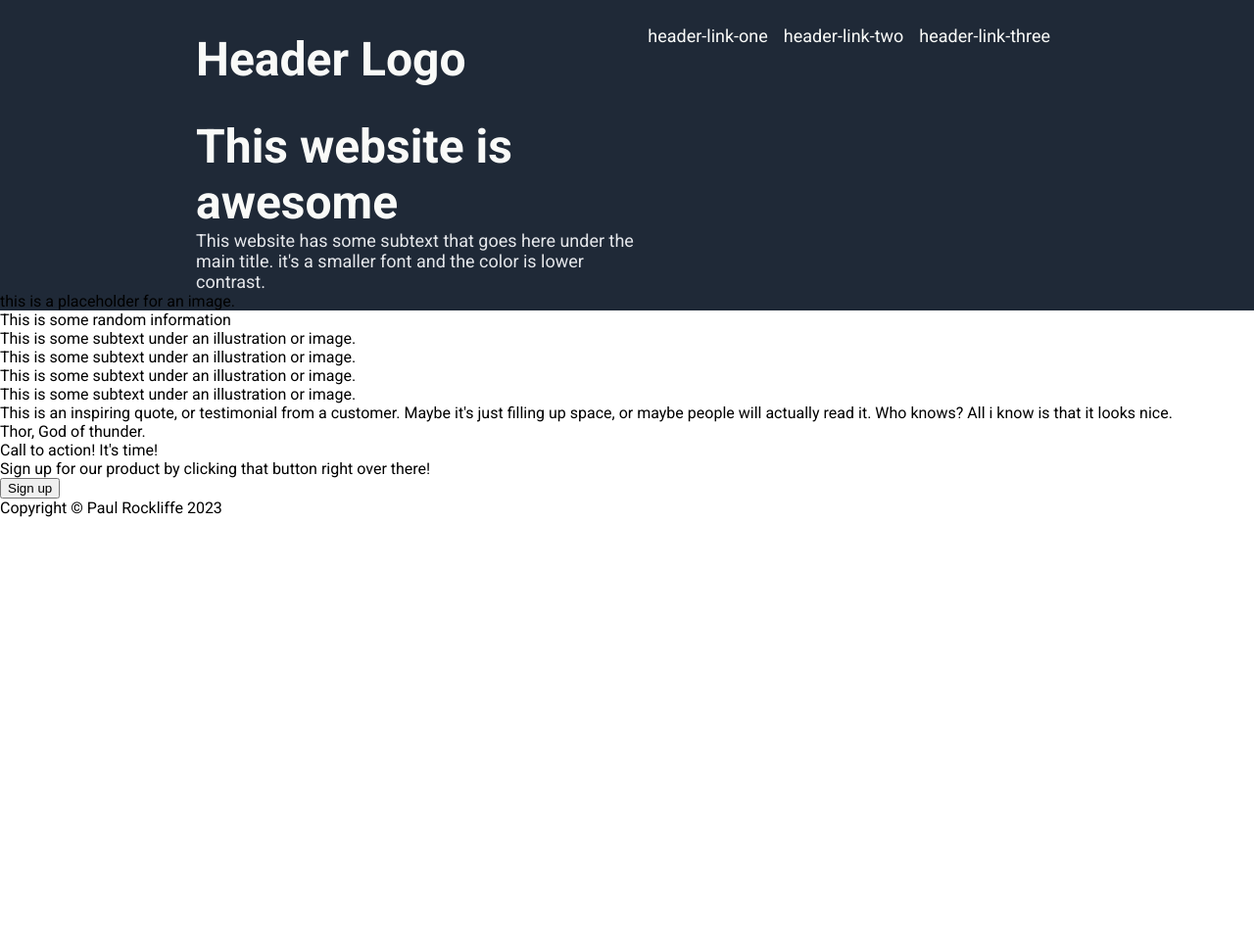
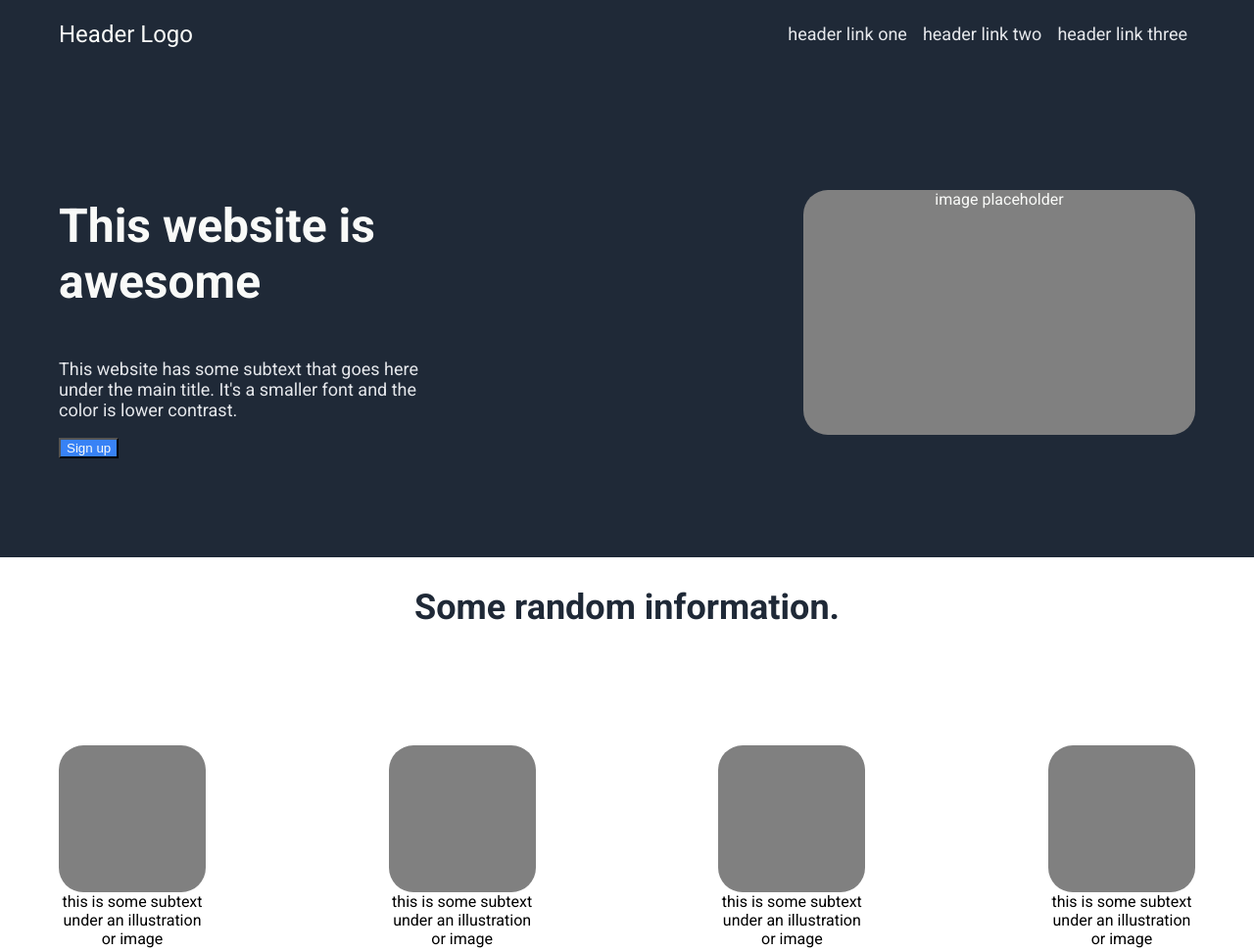
Before and after one commit to rocko678/landingPage, a plain HTML site: page index.html in a window 1280 px wide. Shown: the top 971 px of the page at 98% size. Before the commit the page ends 800 px from the top, so only its background shows below. Drawn offline with Linux system fonts and the light colour scheme.

Commit message:
landing page html
completed html and css to site

```diff
--- a/index.html
+++ b/index.html
@@ -4,71 +4,89 @@
     <meta charset="UTF-8">
     <meta http-equiv="X-UA-Compatible" content="IE=edge">
     <meta name="viewport" content="width=device-width, initial-scale=1.0">
-    <title>Hero text</title>
-
-    <link rel="stylesheet" href="style.css">
+    <title>hero text</title>
+    <link href="style.css" rel="stylesheet" >
     <link rel="preconnect" href="https://fonts.googleapis.com">
-    <link rel="preconnect" href="https://fonts.gstatic.com" crossorigin>
-    <link href="https://fonts.googleapis.com/css2?family=Roboto:ital,wght@0,400;0,700;1,300;1,400&display=swap" rel="stylesheet">
+<link rel="preconnect" href="https://fonts.gstatic.com" crossorigin>
+<link href="https://fonts.googleapis.com/css2?family=Roboto:ital,wght@0,100;0,300;0,400;0,500;0,700;0,900;1,100;1,300;1,400;1,500;1,700;1,900&display=swap" rel="stylesheet">
 </head>
 <body>
-    <div class="header">
-    <div class="header-left">
-        <h1><a href="index.html">Header Logo</a></h1>
+    <div class="container">
+        <div class="wrapper">
+        <div class="header-logo">Header Logo</div>
+<nav class="nav-bar">
+    <ul>
+        <li><a href="#">header link one</a></li>
+        <li><a href="#">header link two</a></li>
+        <li><a href="#">header link three</a></li>
+    </ul>
+</nav>
     </div>
-    <div class="header-right">
-        <ul>
-            <li><a href="#">header-link-one</a></li>
-            <li><a href="#">header-link-two</a></li>
-            <li><a href="#">header-link-three</a></li>
+    </div>
 
-        </ul>
-    </div>
-</div>
-<div class="header-content-bg">
-    <div class="header-content">
-        <div class="header-title">This website is <br>awesome</div>
-        <div class="header-text">This website has some subtext that goes here under the <br>main title. it's a smaller font and the color is lower <br>contrast.</div>
-        <div class="header-image">this is a placeholder for an image.</div>
-    </div>
-</div>
-
-    <div class="content">
-        <div class="content-title">This is some random information</div>
-        <div class="content-cards">
-            <div class="card">
-                <div class="image1"></div>
-                <div class="card-text1">This is some subtext under an illustration or image.</div>
+    <div class="container">
+        <div class="wrapper">
+            <div class="hero-left">
+                <h1>This website is awesome</h1>
+                <p>This website has some subtext that goes here under the main title.
+                    It's a smaller font and the color is lower contrast.</p>
+                    <div class="hero-button"><button>Sign up</button></div>
             </div>
-            <div class="card">
-                <div class="image2"></div>
-                <div class="card-text2">This is some subtext under an illustration or image.</div>
-            </div>
-            <div class="card">
-                <div class="image3"></div>
-                <div class="card-text3">This is some subtext under an illustration or image.</div>
-            </div>
-            <div class="card">
-                <div class="image4"></div>
-                <div class="card-text4">This is some subtext under an illustration or image.</div>
+            <div class="hero-right">
+                <div class="image">image placeholder</div>
             </div>
         </div>
 
     </div>
 
-    <div class="quote">
-        <div class="quote-content">This is an inspiring quote, or testimonial from a customer. Maybe it's just filling up space, or maybe people will actually read it. Who knows? All i know is that it looks nice.</div>
-        <div class="quoteby">Thor, God of thunder.</div>
+    <div class="wrapper">
+
+        <div class="middle-header"><h2>Some random information.</h2></div></div>
+        <div class="wrapper">
+        <div class="middle-content">
+            <div class="small-image"></div>
+            <div class="small-image-text">this is some subtext under an illustration or image</div>
     </div>
+    <div class="middle-content">
+        <div class="small-image"></div>
+        <div class="small-image-text">this is some subtext under an illustration or image</div>
+</div>
+<div class="middle-content">
+    <div class="small-image"></div>
+    <div class="small-image-text">this is some subtext under an illustration or image</div>
+</div>
+<div class="middle-content">
+    <div class="small-image"></div>
+    <div class="small-image-text">this is some subtext under an illustration or image</div>
+</div>
+</div>
+<div class="container-lower">
+<div class="wrapper">
+<div class="lower-content">
+    <div class="quote">This is an inspiring quote, or a testimonial from a customer. Maybe it's just filling up space, or
+        maybe people will actually read it. Who knows? All i know is that it looks nice.
+    </div>
+    <div class="quote-by">-Thor, God of thunder</div>
+</div>
+</div>
+</div>
 
-    <div class="sign-up">
-        <Div class="sign-up-title">Call to action! It's time!</Div>
-        <div class="sign-up-content">Sign up for our product by clicking that button right over there!</div>
-        <div class="button"><button>Sign up</button></div>
+<div class="wrapper-signup">
+    <div class="signup-content">
+        <div class="signup-left">
+        <div class="signup-text">Call to action! It's time!</div>
+        <div class="signup-text2">Sign up for our product by clicking that button right over there!</div>
+        </div>
+        <div class="signup-right">
+        <div class="hero-button"><button>Sign up</button></div>
+        </div>
     </div>
+</div>
 
-    <div class="footer">
-        <div class="footer-content">Copyright &copy; Paul Rockliffe 2023</div>
-    </div>
+<div class="container">
+    <div class="wrapper">
+<div class="footer">Paul Rockliffe 2023</div>
+        </div>
+        </div>
 </body>
 </html>
--- a/style.css
+++ b/style.css
@@ -1,76 +1,144 @@
-
 body {
     font-family: 'Roboto', sans-serif;
     margin: 0;
-    padding: 0;
+}
+.container {
+    background-color: #1F2937;
+
+
+}
+.wrapper {
+    max-width: 1160px;
+    margin: 0 auto;
     display: flex;
-    flex-direction: column;
+    justify-content: space-between;
+    align-items: center;
 }
-a {
-
+a, p{
     text-decoration: none;
-    color: #F9FAF8;
-    margin: 0;
-    padding: 0;
-
+    color: #E5E7EB;
+    font-size: 18px;
 }
 ul {
     display: flex;
     list-style: none;
-    gap: 16px;
 
-  }
+}
+.header-logo {
+    font-size: 24px;
+    color: #F9FAF8;
+}
+li {
+    display: flex;
+    margin: 8px;
+}
+.hero-left, .hero-right{
+    display: flex;
+    flex-direction: column;
+    justify-content: center;
+    width: 400px;
+    height: 500px;
+}
+h1 {
+    font-size: 48px;
+    font-weight: extra-bold;
+    color: #F9FAF8;
 
-.header {
-    background-color: #1F2937;
+}
+button {
+    background-color: #3882F6;
+    color: #F9FAF8;
+}
+.image {
+    text-align: center;
+
+    color: #F9FAF8;
+    width:400px;
+    height:250px;
+    border-radius: 25px;
+    background:gray;
+}
+h2 {
+
+    font-size: 36px;
+    font-weight: bolder;
+    color: #1F2937;
+    margin-bottom: 120px;
+}
+.middle-header {
+    display: flex;
+    flex-direction: row;
+    width: 100%;
+    justify-content:center;
+    align-content: center;
+}
+.small-image {
+    width:150px;
+    height:150px;
+    border-radius: 25px;
+    background:gray;
+}
+.middle-content {
+
+    text-align: center;
+    width: 150px;
+    height: 350px;
+}
+.container-lower {
+    background-color: #E5E7EB;
+}
+
+.lower-content {
+    height: 400px;
+
+    display: flex;
+    flex-direction: column;
+    justify-content:center;
+    align-content: center;
+}
+.quote {
+    font-size: 36px;
+    font-style: italic;
+    color: #1F2937;
+}
+.wrapper-signup {
+    max-width: 1160px;
+    height: 400px;
+    margin: 0 auto;
     display: flex;
     justify-content: space-between;
+    align-items: center;
+}
+.signup-content {
+    display: flex;
+    width: 100%;
+    height: 150px;
+    background-color: #3882F6;
+    border-radius: 25px;
+    color: #E5E7EB;
+}
+.signup-text {
+    font-size: 36px;
+}
+.signup-left {
+    display: flex;
+    flex-direction: column;
+    justify-content:center;
+    align-content: center;
 
+    padding-left: 20px;
 }
-
-.header-left {
-    font-size: 24px;
+.signup-right {
     display: flex;
-    margin-left: 200px;
-    padding: 0;
-
-
+    flex-direction: column;
+    margin-left: 350px;
+    justify-content:center;
+    align-content: center;
 }
-.header-right {
-    font-size: 18px;
+.footer {
+    width: 1160px;
+    height: 50px;
+    margin-top: 20px;
     color: #E5E7EB;
-    padding: 8px;
-    margin-right: 200px;
-
-
-
+    text-align: center;
 }
-
-.header-content-bg {
-    background-color: #1F2937;
-    display: flex;
-    flex: 1;
-
-}
-.header-title {
-    font-size: 48px;
-    font-weight: bold;
-    color:#F9FAF8;
-
-    flex: 1;
-    margin-left: 200px;
-
-}
-.header-text {
-    font-size: 18px;
-    color:#E5E7EB;
-    flex: 1;
-    margin-left: 200px;
-    display: flex;
-    flex-direction: row;
-
-}
-.header-image {
-    flex: 1;
-
-}
```
